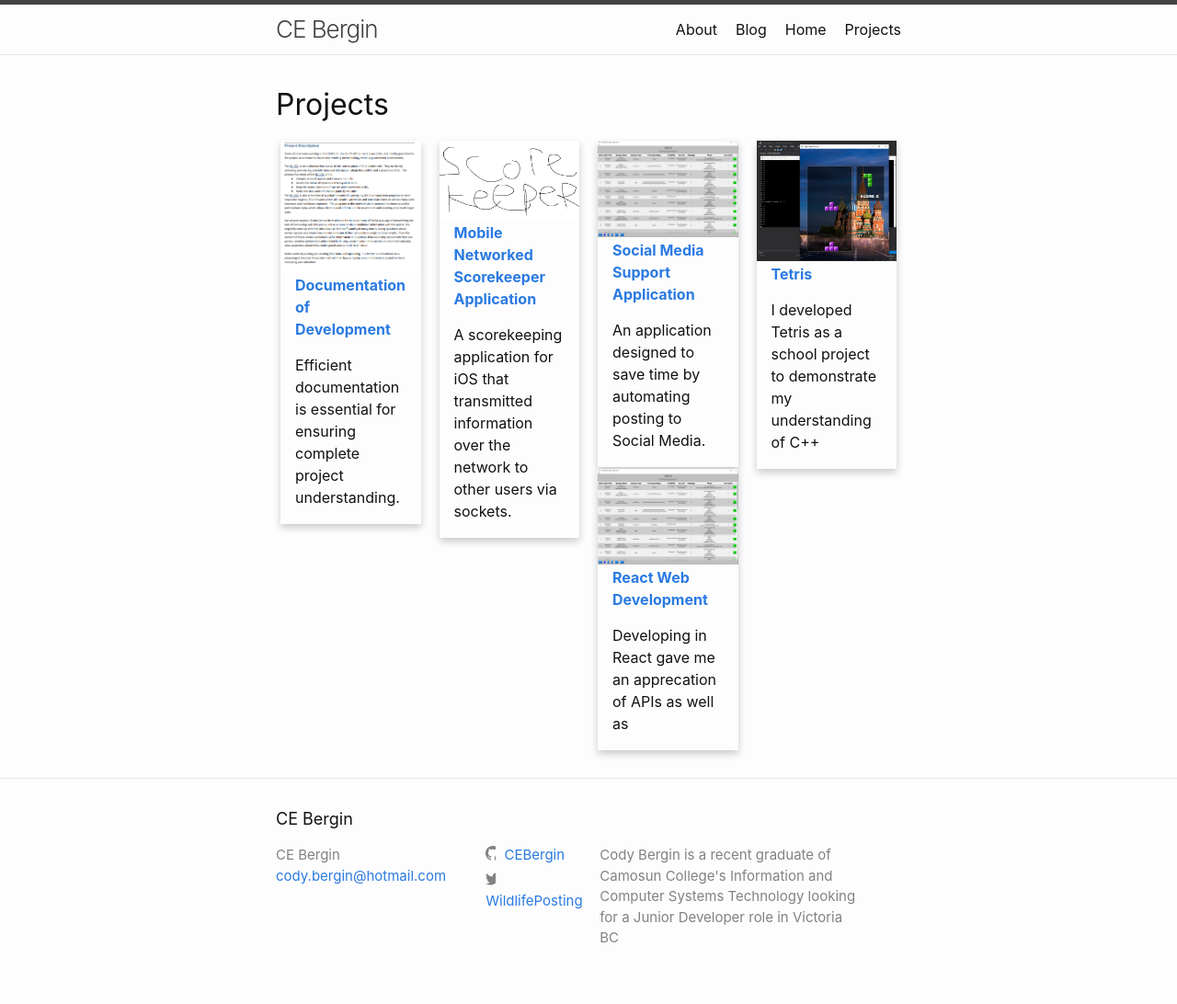
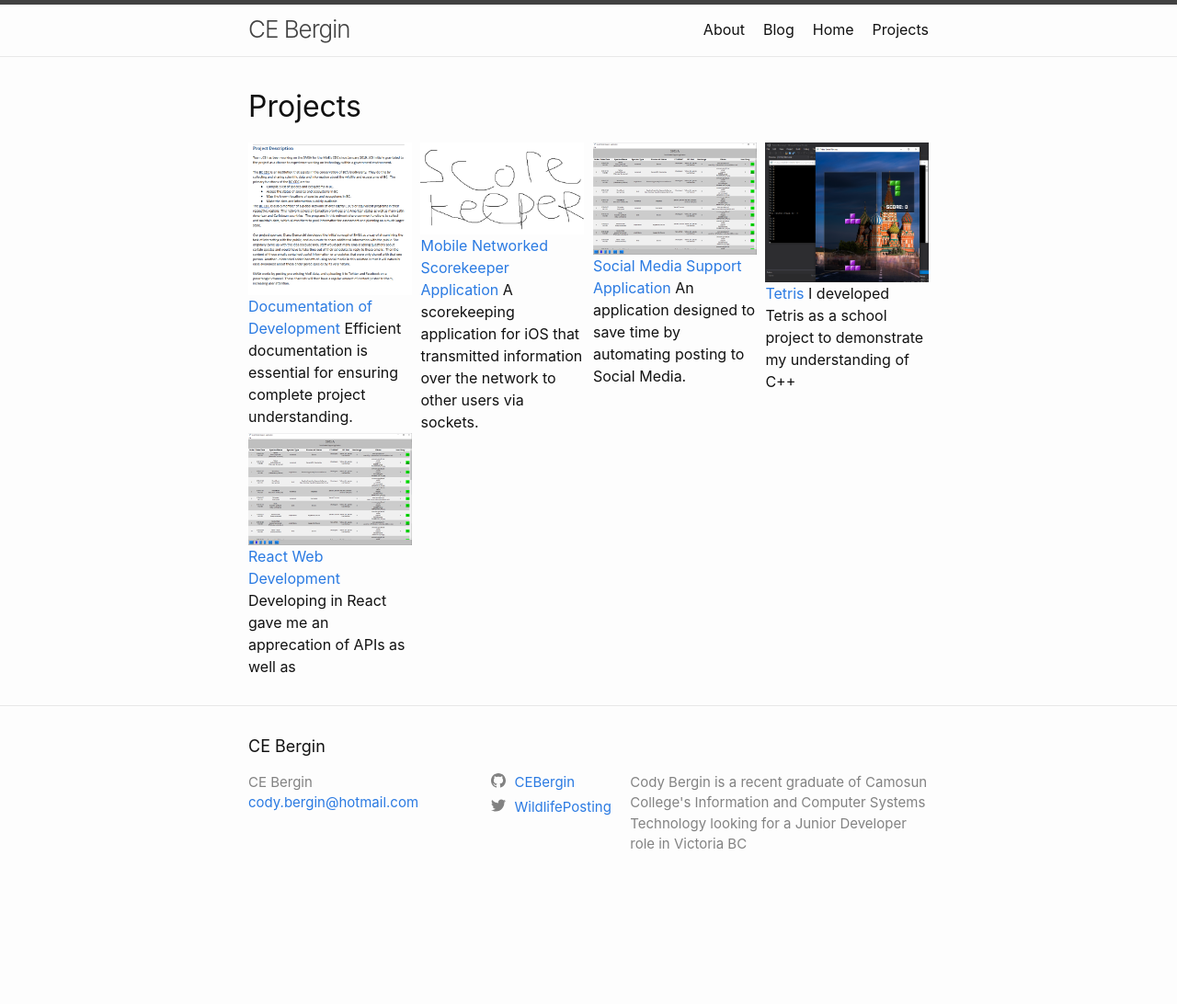
Before and after one commit to CEBergin/CEBergin.github.io, a Jekyll site: the page built from projects.html, in a window 1280 px wide. Shown: the whole page at 92% size. Built offline with Jekyll 4.4.1, drawn with Linux system fonts in a browser that asks for light colours; after the commit the page ends 990 px from its top, so only the background shows below that.

Commit message:
trying different card layout

```diff
--- a/_sass/minima/_base.scss
+++ b/_sass/minima/_base.scss
@@ -254,53 +254,12 @@ table {
   }
 }
 
+.cards {
+  display: flex;
+  flex-wrap: wrap;
+  justify-content: space-between;
+}
 
 .card {
-  /* Add shadows to create the "card" effect */
-  box-shadow: 0 4px 8px 0 rgba(0,0,0,0.2);
-  transition: 0.3s;
+  flex: 0 1 24%;
 }
-
-/* On mouse-over, add a deeper shadow */
-.card:hover {
-  box-shadow: 0 8px 16px 0 rgba(0,0,0,0.2);
-}
-
-/* Add some padding inside the card container */
-.container {
-  padding: 2px 16px;
-}
-
-
-* {
-  box-sizing: border-box;
-}
-
-
-
-/* Float four columns side by side */
-.column {
-  float: left;
-  width: 25%;
-  padding: 0 10px;
-}
-
-/* Remove extra left and right margins, due to padding in columns */
-.row {margin: 0 -5px;}
-
-/* Clear floats after the columns */
-.row:after {
-  content: "";
-  display: table;
-  clear: both;
-}
-
-
-/* Responsive columns - one column layout (vertical) on small screens */
-@media screen and (max-width: 600px) {
-  .column {
-    width: 100%;
-    display: block;
-    margin-bottom: 20px;
-  }
-}
--- a/projects.html
+++ b/projects.html
@@ -4,24 +4,28 @@ title: Projects
 ---
 <h1>Projects</h1>
 
-    <div class="row">
 
 
+<div class="centered">
+
+ <section class="cards">
   {% for project in site.projects %}
-  <div class="column">
-        <div class="card">
-            <img src="{{ project.image }}" alt="{{ project.full_name}}" style="width:100%">
 
-            <div class="container">
-              <h4><b><a href="{{ project.url }} ">{{ project.full_name }}</a></b></h4>
-              <p>{{ project.shortDesc }}</p>
-            </div>
-          </div>
+        <article class="card">
 
 
 
-        </div>
+              <a href="{{ project.url }} "><img src="{{ project.image }}" alt="{{ project.full_name}}" >{{ project.full_name }}</a>
+              {{ project.shortDesc }}
+          </article>
+
+
+
+
+
+
 
   {% endfor %}
 
+</section>
 </div>
```
